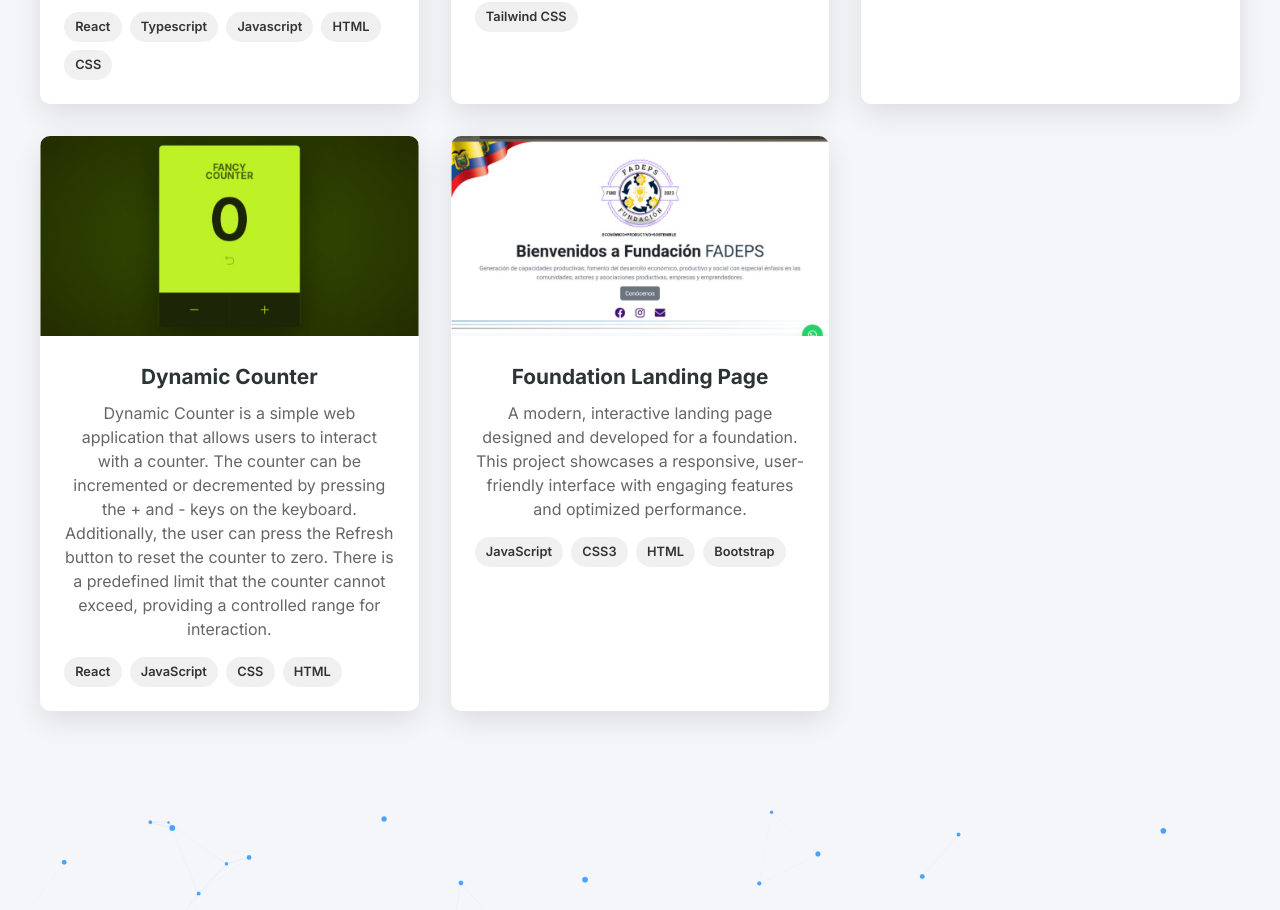
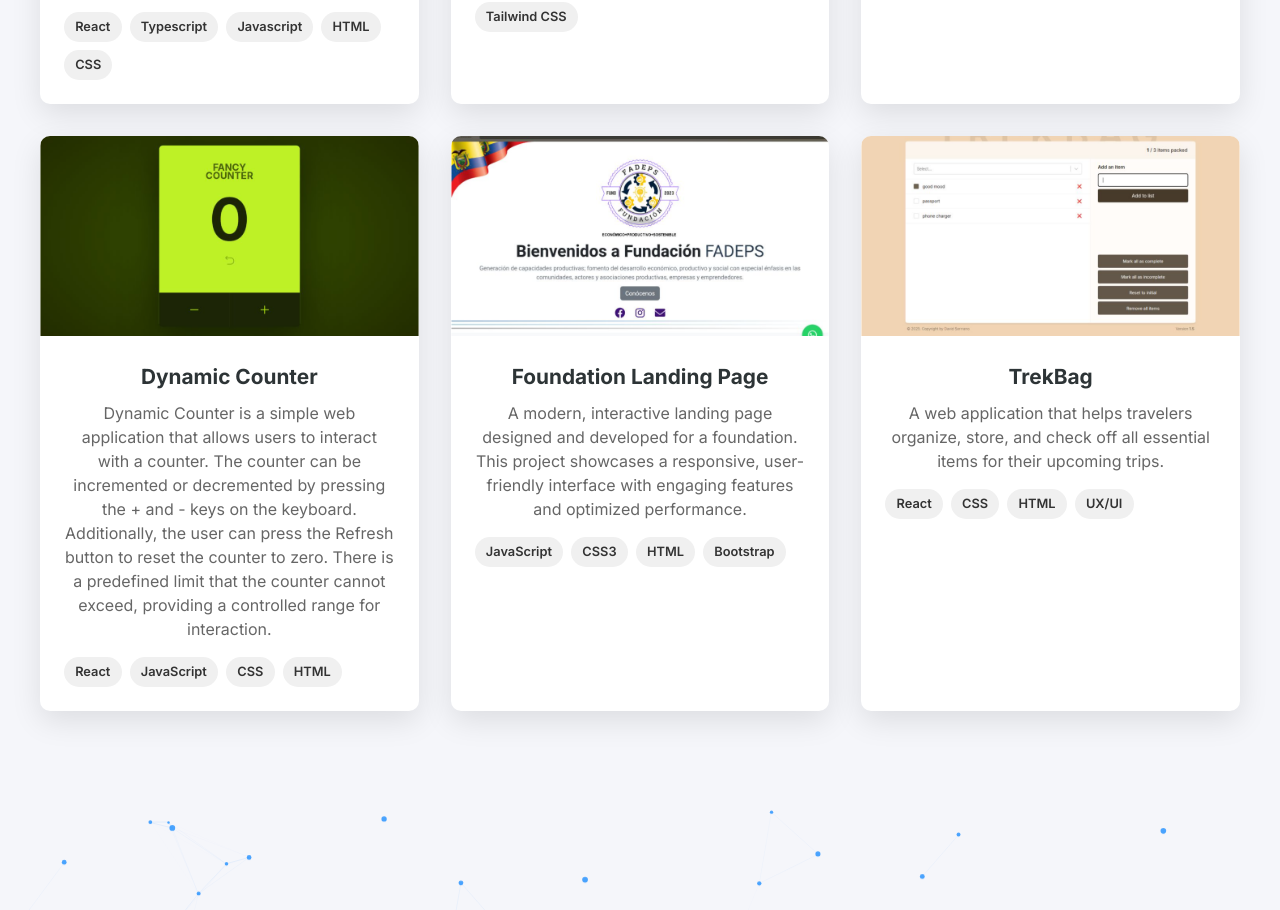
Before and after one commit to DavidSerranoReyes/myPage, a React (Vite) app: page / in a window 1280 px wide. Shown: the part 1540-2450 px from the top of the page. Built offline with nearby package versions, Linux system fonts and the light colour scheme.

Commit message:
anado un proyecto

```diff
--- a/src/components/Projects.jsx
+++ b/src/components/Projects.jsx
@@ -5,6 +5,7 @@ import img2 from '../assets/img-2.png';
 import img3 from '../assets/img-3.png';
 import img4 from '../assets/img-4.png';
 import img5 from '../assets/img-5.png';
+import img6 from '../assets/img-6.png';
 
 const Projects = () => {
   const [activeProject, setActiveProject] = useState(null);
@@ -59,6 +60,16 @@ const Projects = () => {
       image: img5,
       github: 'https://github.com/DavidSerranoReyes/fadeps',
       demo: 'https://fadeps.vercel.app/',
+    },
+    {
+      id: 6,
+      title: 'TrekBag',
+      description:
+        'A web application that helps travelers organize, store, and check off all essential items for their upcoming trips.',
+      techs: ['React', 'CSS', 'HTML', 'UX/UI'],
+      image: img6,
+      github: 'https://github.com/DavidSerranoReyes/TrekBag',
+      demo: 'https://trek-bag-inky.vercel.app/',
     },
   ];
 
```
Also changed, not shown: src/assets/img-6.png (added).
